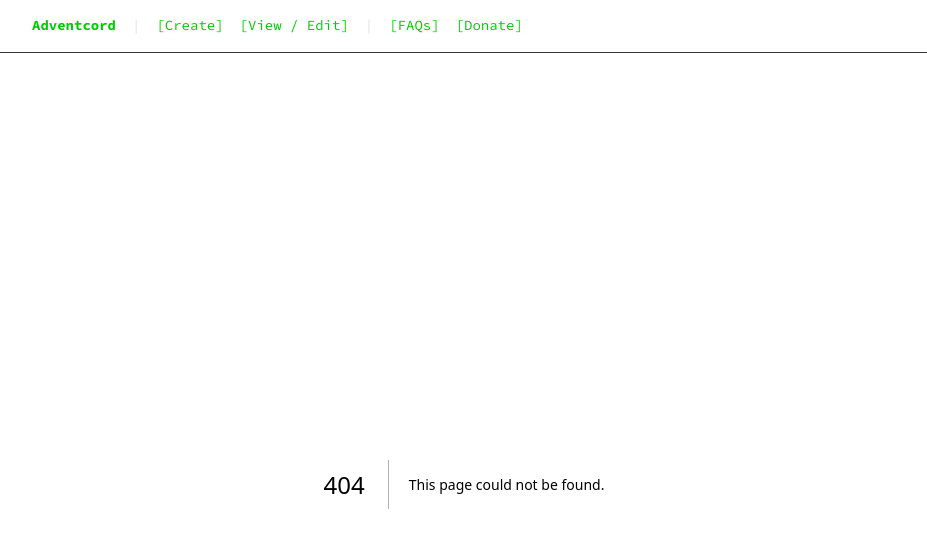
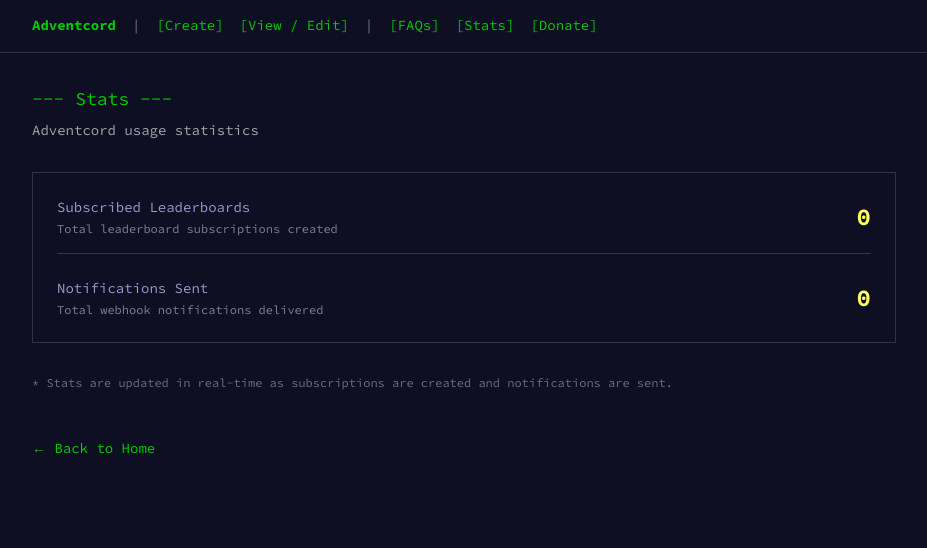
Before and after one commit to Lermatroid/adventcord, a Next.js app: page /stats in a window 1280 px wide. Before the commit this address had no page. Shown: the top 548 px of the page, without its empty margins (176-1103 px from the left). Built offline with nearby package versions, Linux system fonts and the light colour scheme; no server answers; the database is empty.

Commit message:
Add /stats route and stat tracking

```diff
--- a/scripts/cron.ts
+++ b/scripts/cron.ts
@@ -20,7 +20,7 @@
  *   bun run cron --test-url https://hooks.slack.com/services/... --test-leaderboard https://adventofcode.com/...
  */
 
-import { db, webhooks, leaderboardCache, logs } from "../src/db";
+import { db, webhooks, leaderboardCache, logs, incrementStat } from "../src/db";
 import type { WebhookType } from "../src/db/schema";
 import { eq } from "drizzle-orm";
 import { nanoid } from "nanoid";
@@ -588,6 +588,13 @@
   if (activeWebhooks.length === 0) {
     // Only puzzle notifications were sent, skip leaderboard section
     const duration = Date.now() - startTime;
+
+    // Update the notifications sent stat for puzzle notifications
+    if (puzzleStats.success > 0 && !cliArgs.dryRun) {
+      await incrementStat("notifications_sent", puzzleStats.success);
+      console.log(`\nUpdated notifications_sent stat: +${puzzleStats.success}`);
+    }
+
     console.log("\n========================================");
     console.log("Summary:");
     console.log(
@@ -722,6 +729,15 @@
 
   const duration = Date.now() - startTime;
 
+  // Update the notifications sent stat (puzzle notifications + leaderboard updates)
+  const totalNotificationsSent = puzzleStats.success + successCount;
+  if (totalNotificationsSent > 0 && !cliArgs.dryRun) {
+    await incrementStat("notifications_sent", totalNotificationsSent);
+    console.log(
+      `\nUpdated notifications_sent stat: +${totalNotificationsSent}`
+    );
+  }
+
   console.log("\n========================================");
   console.log("Summary:");
   if (isDuringAoc) {
--- a/src/app/api/webhooks/route.ts
+++ b/src/app/api/webhooks/route.ts
@@ -1,6 +1,6 @@
 import { NextRequest, NextResponse } from "next/server";
 import { nanoid } from "nanoid";
-import { db, webhooks } from "@/db";
+import { db, webhooks, incrementStat } from "@/db";
 import { webhookCreateSchema } from "@/lib/validation";
 import { eq } from "drizzle-orm";
 
@@ -49,6 +49,9 @@
 
     await db.insert(webhooks).values(newWebhook);
 
+    // Increment the leaderboards subscribed stat
+    await incrementStat("leaderboards_subscribed");
+
     return NextResponse.json(
       {
         id: newWebhook.id,
--- a/src/app/layout.tsx
+++ b/src/app/layout.tsx
@@ -37,6 +37,7 @@
                 <Link href="/edit">[View / Edit]</Link>
                 <span className="text-foreground/50">|</span>
                 <Link href="/faqs">[FAQs]</Link>
+                <Link href="/stats">[Stats]</Link>
                 <Link href="/donate">[Donate]</Link>
               </div>
             </nav>
--- /dev/null
+++ b/src/app/stats/page.tsx
@@ -0,0 +1,70 @@
+import { db, stats } from "@/db";
+import { eq } from "drizzle-orm";
+import Link from "next/link";
+
+// Force dynamic rendering to always get fresh data
+export const dynamic = "force-dynamic";
+
+async function getStatValue(key: string): Promise<number> {
+  const stat = await db.query.stats.findFirst({
+    where: eq(stats.key, key),
+  });
+  return stat?.value ?? 0;
+}
+
+export default async function StatsPage() {
+  const leaderboardCount = await getStatValue("leaderboards_subscribed");
+  const notificationsSent = await getStatValue("notifications_sent");
+
+  return (
+    <div className="space-y-8">
+      <div className="space-y-2">
+        <h1 className="text-green text-lg">--- Stats ---</h1>
+        <p className="text-foreground/80">
+          Adventcord usage statistics
+        </p>
+      </div>
+
+      <div className="border border-input-border p-6 space-y-6">
+        <div className="flex items-center justify-between border-b border-input-border pb-4">
+          <div className="space-y-1">
+            <p className="text-silver text-sm">Subscribed Leaderboards</p>
+            <p className="text-foreground/60 text-xs">
+              Total leaderboard subscriptions created
+            </p>
+          </div>
+          <p className="text-gold text-2xl font-bold tabular-nums">
+            {leaderboardCount.toLocaleString()}
+          </p>
+        </div>
+
+        <div className="flex items-center justify-between">
+          <div className="space-y-1">
+            <p className="text-silver text-sm">Notifications Sent</p>
+            <p className="text-foreground/60 text-xs">
+              Total webhook notifications delivered
+            </p>
+          </div>
+          <p className="text-gold text-2xl font-bold tabular-nums">
+            {notificationsSent.toLocaleString()}
+          </p>
+        </div>
+      </div>
+
+      <div className="space-y-2">
+        <p className="text-foreground/50 text-xs">
+          * Stats are updated in real-time as subscriptions are created and notifications are sent.
+        </p>
+      </div>
+
+      <div className="pt-4">
+        <Link
+          href="/"
+          className="text-green hover:text-link-hover"
+        >
+          ← Back to Home
+        </Link>
+      </div>
+    </div>
+  );
+}
--- a/src/db/index.ts
+++ b/src/db/index.ts
@@ -1,6 +1,8 @@
 import { drizzle } from "drizzle-orm/libsql";
 import { createClient } from "@libsql/client";
+import { eq, sql } from "drizzle-orm";
 import * as schema from "./schema";
+import { stats } from "./schema";
 
 const client = createClient({
   url: process.env.TURSO_DATABASE_URL!,
@@ -9,4 +11,24 @@
 
 export const db = drizzle(client, { schema });
 
+/**
+ * Increment a stat value by the given amount (default 1)
+ */
+export async function incrementStat(key: string, amount: number = 1) {
+  await db
+    .insert(stats)
+    .values({
+      key,
+      value: amount,
+      updatedAt: new Date(),
+    })
+    .onConflictDoUpdate({
+      target: stats.key,
+      set: {
+        value: sql`${stats.value} + ${amount}`,
+        updatedAt: new Date(),
+      },
+    });
+}
+
 export * from "./schema";
--- a/src/db/schema.ts
+++ b/src/db/schema.ts
@@ -41,6 +41,13 @@
   createdAt: integer("created_at", { mode: "timestamp" }).notNull(),
 });
 
+// Stats table - pseudo key-value store for tracking counts
+export const stats = sqliteTable("stats", {
+  key: text("key").primaryKey(),
+  value: integer("value").notNull().default(0),
+  updatedAt: integer("updated_at", { mode: "timestamp" }).notNull(),
+});
+
 // Type exports
 export type Webhook = typeof webhooks.$inferSelect;
 export type NewWebhook = typeof webhooks.$inferInsert;
@@ -48,3 +55,5 @@
 export type NewLeaderboardCache = typeof leaderboardCache.$inferInsert;
 export type Log = typeof logs.$inferSelect;
 export type NewLog = typeof logs.$inferInsert;
+export type Stat = typeof stats.$inferSelect;
+export type NewStat = typeof stats.$inferInsert;
```
